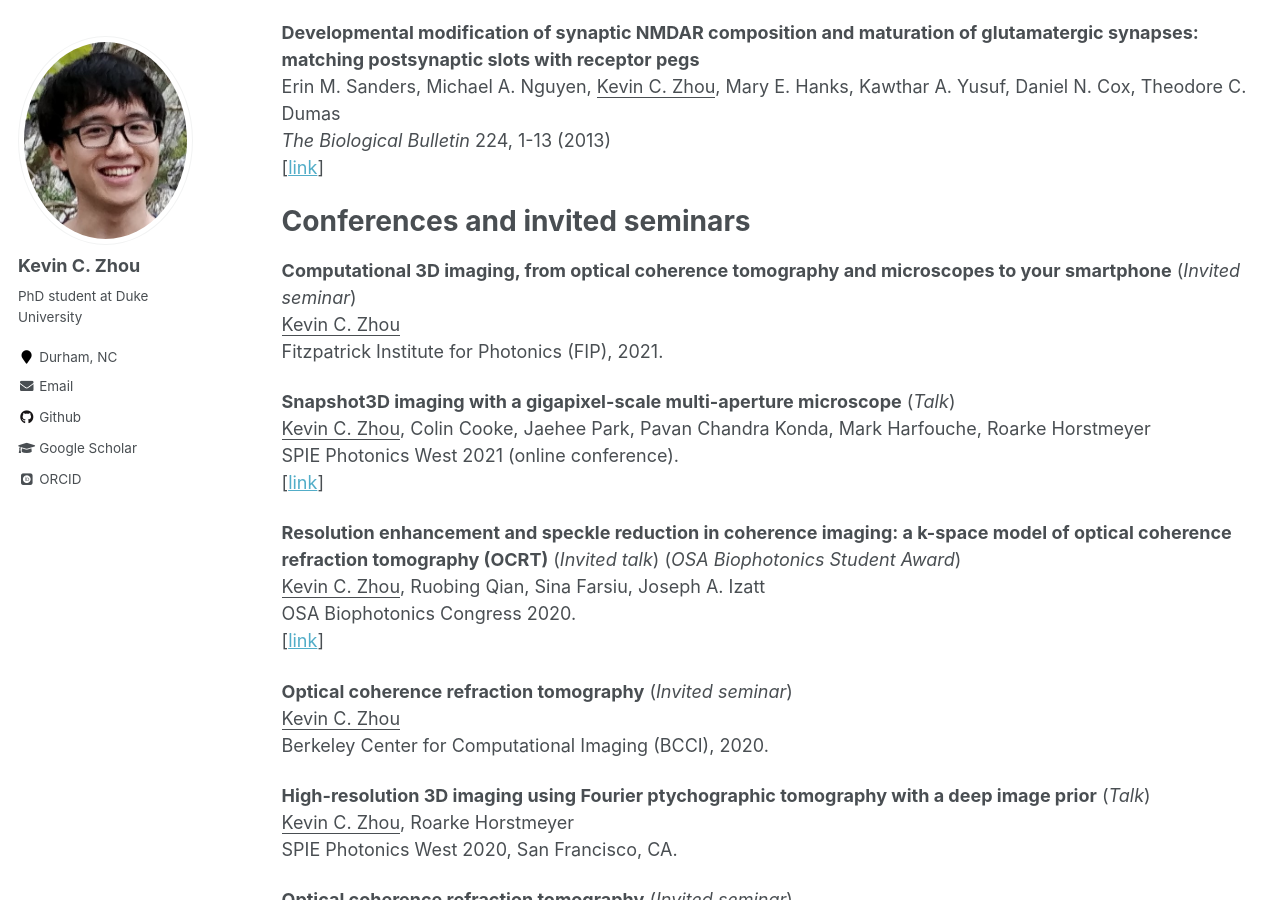
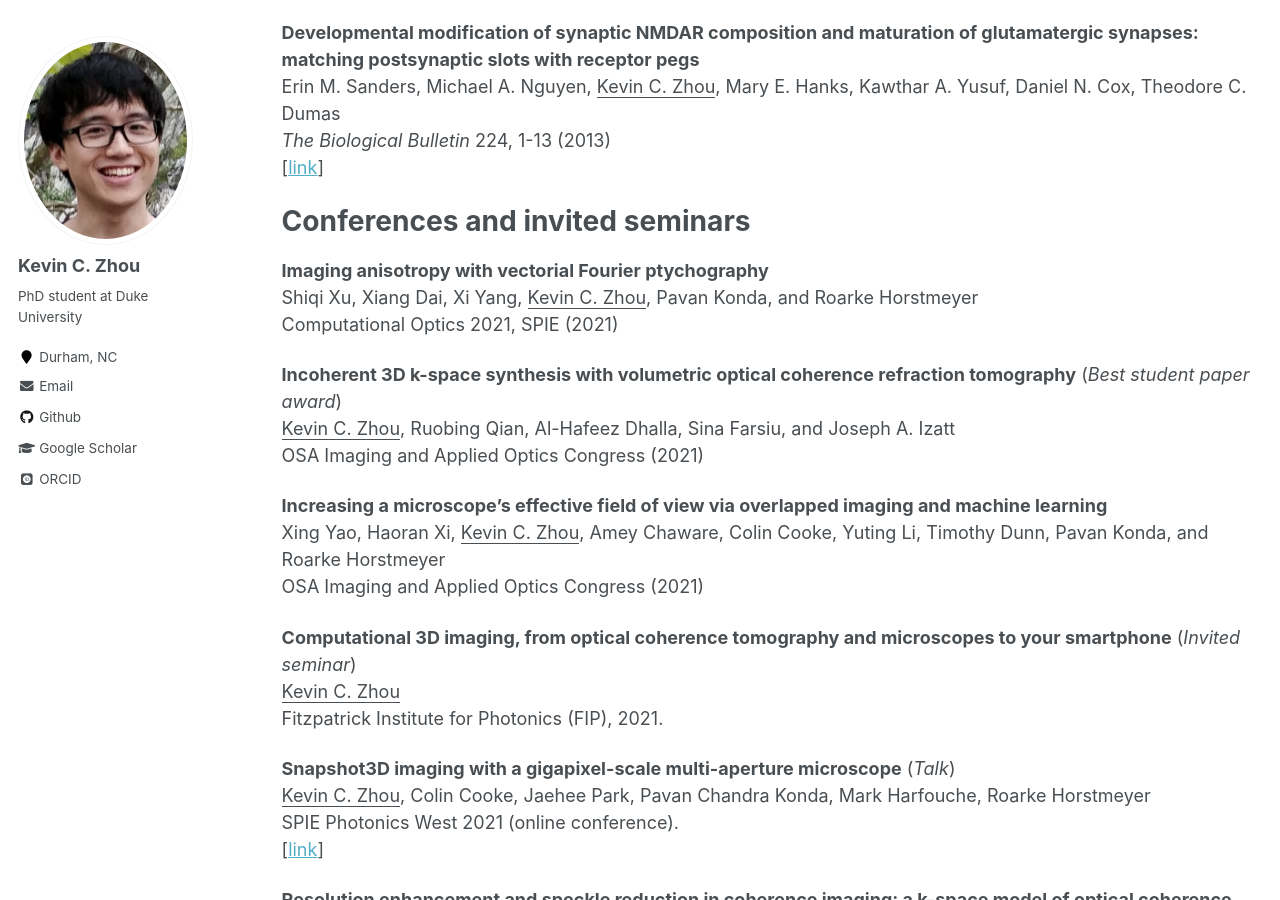
Before and after one commit to kevinczhou/kevinczhou.github.io, a Jekyll site: the page built from _pages/publications.md, in a window 1280 px wide and 900 px high, scrolled down 3336 px. Built offline with Jekyll 4.4.1, drawn with Linux system fonts in a browser that asks for light colours; some web fonts are replaced.

Commit message:
Update publications.md

```diff
--- a/_pages/publications.md
+++ b/_pages/publications.md
@@ -119,6 +119,18 @@ Erin M. Sanders, Michael A. Nguyen, <ins>Kevin C. Zhou</ins>, Mary E. Hanks, Kaw
 
 
 # Conferences and invited seminars
+**Imaging anisotropy with vectorial Fourier ptychography**
+Shiqi Xu, Xiang Dai, Xi Yang, <ins>Kevin C. Zhou</ins>, Pavan Konda, and Roarke Horstmeyer
+Computational Optics 2021, SPIE (2021)
+
+**Incoherent 3D k-space synthesis with volumetric optical coherence refraction tomography** (*Best student paper award*)
+<ins>Kevin C. Zhou</ins>, Ruobing Qian, Al-Hafeez Dhalla, Sina Farsiu, and Joseph A. Izatt
+OSA Imaging and Applied Optics Congress (2021)
+
+**Increasing a microscope’s effective field of view via overlapped imaging and machine learning**
+Xing Yao, Haoran Xi, <ins>Kevin C. Zhou</ins>, Amey Chaware, Colin Cooke, Yuting Li, Timothy Dunn, Pavan Konda, and Roarke Horstmeyer
+OSA Imaging and Applied Optics Congress (2021)
+
 **Computational 3D imaging, from optical coherence tomography and microscopes to your smartphone** (*Invited seminar*)
 <ins>Kevin C. Zhou</ins>
 Fitzpatrick Institute for Photonics (FIP), 2021.
```
